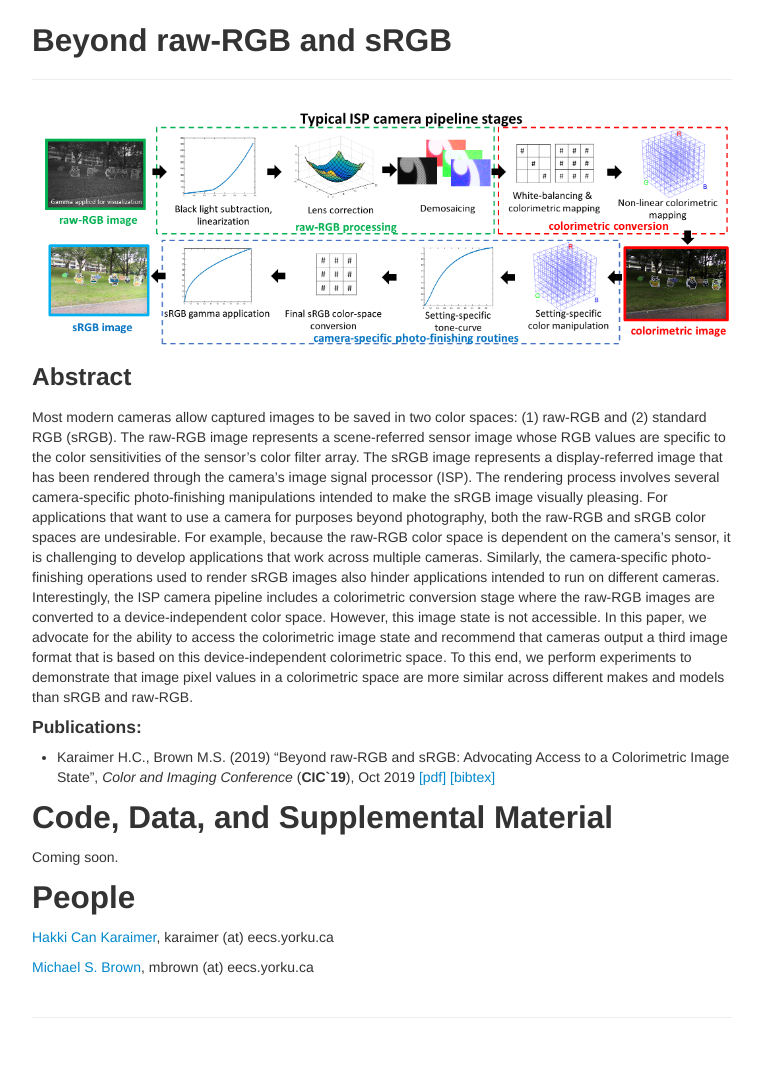
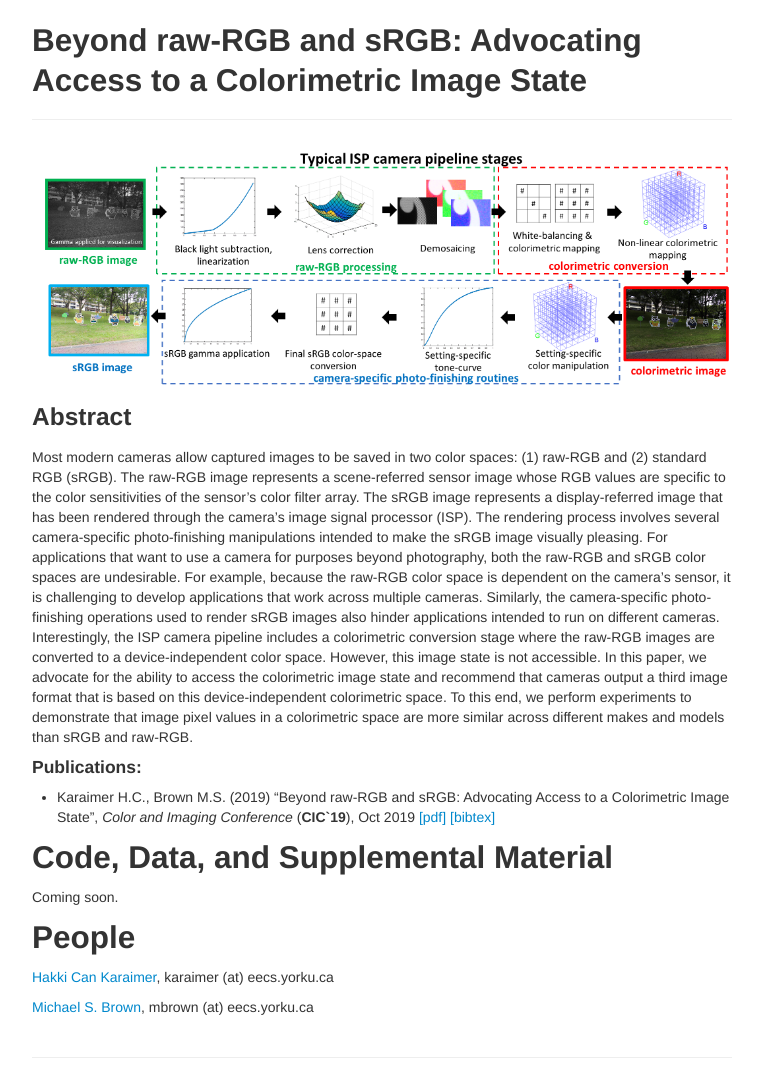
Before and after one commit to karaimer/beyond-rawRGB-sRGB, a Jekyll site: the page built from index.md, in a window 1280 px wide. Shown: the whole page, without its empty margins (258-1021 px from the left). Built offline with Jekyll 4.4.1, drawn with Linux system fonts in a browser that asks for light colours; before the commit the page ends 1049 px from its top, so only the background shows below that.

Commit message:
Update index.md

```diff
--- a/index.md
+++ b/index.md
@@ -1,7 +1,7 @@
 ---
 layout: page
-title: Beyond raw-RGB and sRGB
-description: Project Site of CIC Paper "Beyond raw-RGB and sRGB Advocating Access to a Colorimetric Image State"
+title: Beyond raw-RGB and sRGB&#58; Advocating Access to a Colorimetric Image State
+description: Project Site of CIC Paper "Beyond raw-RGB and sRGB&#58; Advocating Access to a Colorimetric Image State"
 author: Hakki Can Karaimer
 ---
 ![](./image/OverviewFigure.png)
```
